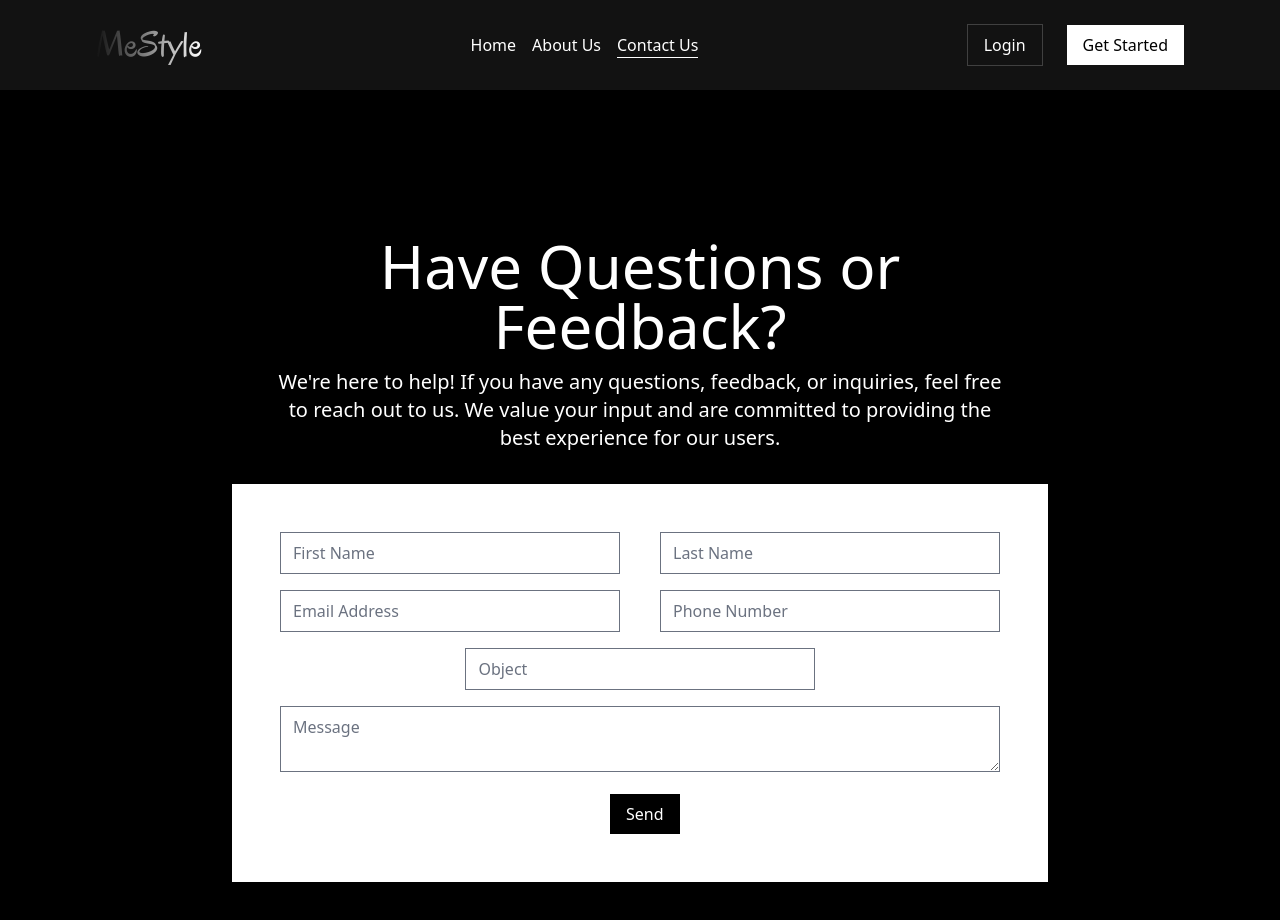
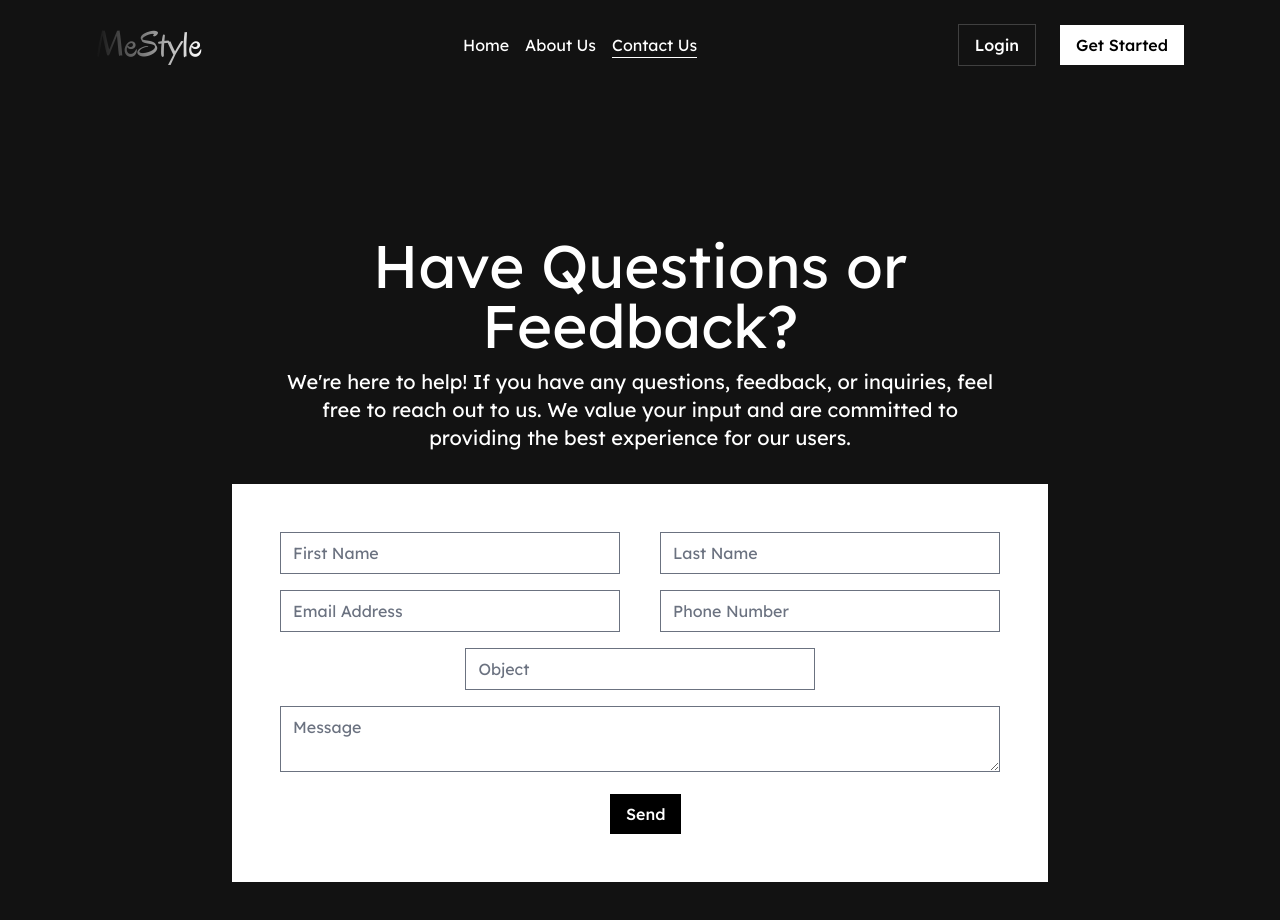
Before and after one commit to Remi-dee/Mestyle, a Next.js app: page /contact in a window 1280 px wide. Shown: the top 920 px of the page. Built offline with nearby package versions, Linux system fonts and the light colour scheme.

Commit message:
Tuesday, December 12, 2023 at 4:50 PM West Africa Standard Time

```diff
--- a/app/components/landingpage/NavBar.js
+++ b/app/components/landingpage/NavBar.js
@@ -3,6 +3,7 @@
 import Link from "next/link";
 import { usePathname } from "next/navigation";
 import Button from "../ui/button/template";
+import { motion } from "framer-motion";
 
 const navData = [
   {
@@ -34,7 +35,10 @@
       {/* Mobile View */}
       <nav className="block lg:hidden font-lexend">
         <div className="flex justify-between items-center py-4 px-6 bg-grayDark text-white mb-[50px]">
-          <p style={oregano.style} className=" text-3xl bg-gradient-to-r from-transparent to-white text-transparent bg-clip-text">
+          <p
+            style={oregano.style}
+            className=" text-3xl bg-gradient-to-r from-transparent to-white text-transparent bg-clip-text"
+          >
             MeStyle
           </p>
           <button onClick={openMobileNav} className="z-30">
@@ -82,7 +86,9 @@
                       : ""
                   }`}
                 >
-                  <Link href={href}>{text}</Link>
+                  <motion.div whileHover={{ scale: 1.1 }}>
+                    <Link href={href}>{text}</Link>
+                  </motion.div>
                 </li>
               ))}
             </ul>
@@ -97,7 +103,10 @@
       {/* Web View */}
 
       <nav className="hidden sticky top-0 z-[150] mx-auto px-24 py-6 lg:flex items-center justify-between bg-grayDark mb-[50px] ">
-        <p style={oregano.style} className="text-4xl bg-gradient-to-r from-transparent to-white text-transparent bg-clip-text ">
+        <p
+          style={oregano.style}
+          className="text-4xl bg-gradient-to-r from-transparent to-white text-transparent bg-clip-text "
+        >
           MeStyle
         </p>
         <ul className="flex space-x-4 text-white">
--- a/app/contact/page.js
+++ b/app/contact/page.js
@@ -1,11 +1,12 @@
 "use client";
 import React from "react";
-import NavBar from "../components/landingpage/NavBar";
+
 import Button from "../components/ui/button/template";
+import NavBar from "../components/landingPage/NavBar";
 
 function Page() {
   return (
-    <div className="bg-black">
+    <div className="font-lexend">
       <NavBar />
       <section className="md:p-24 p-8">
         <div className="mb-8 w-full lg:w-4/6 mx-auto text-center text-white space-y-3">
@@ -33,8 +34,7 @@
             <textarea placeholder="Message" className="w-full" />
 
             <div className="mx-auto w-1/12">
-
-            <Button variant="secondary">Send</Button>
+              <Button variant="secondary">Send</Button>
             </div>
           </form>
         </div>
```
